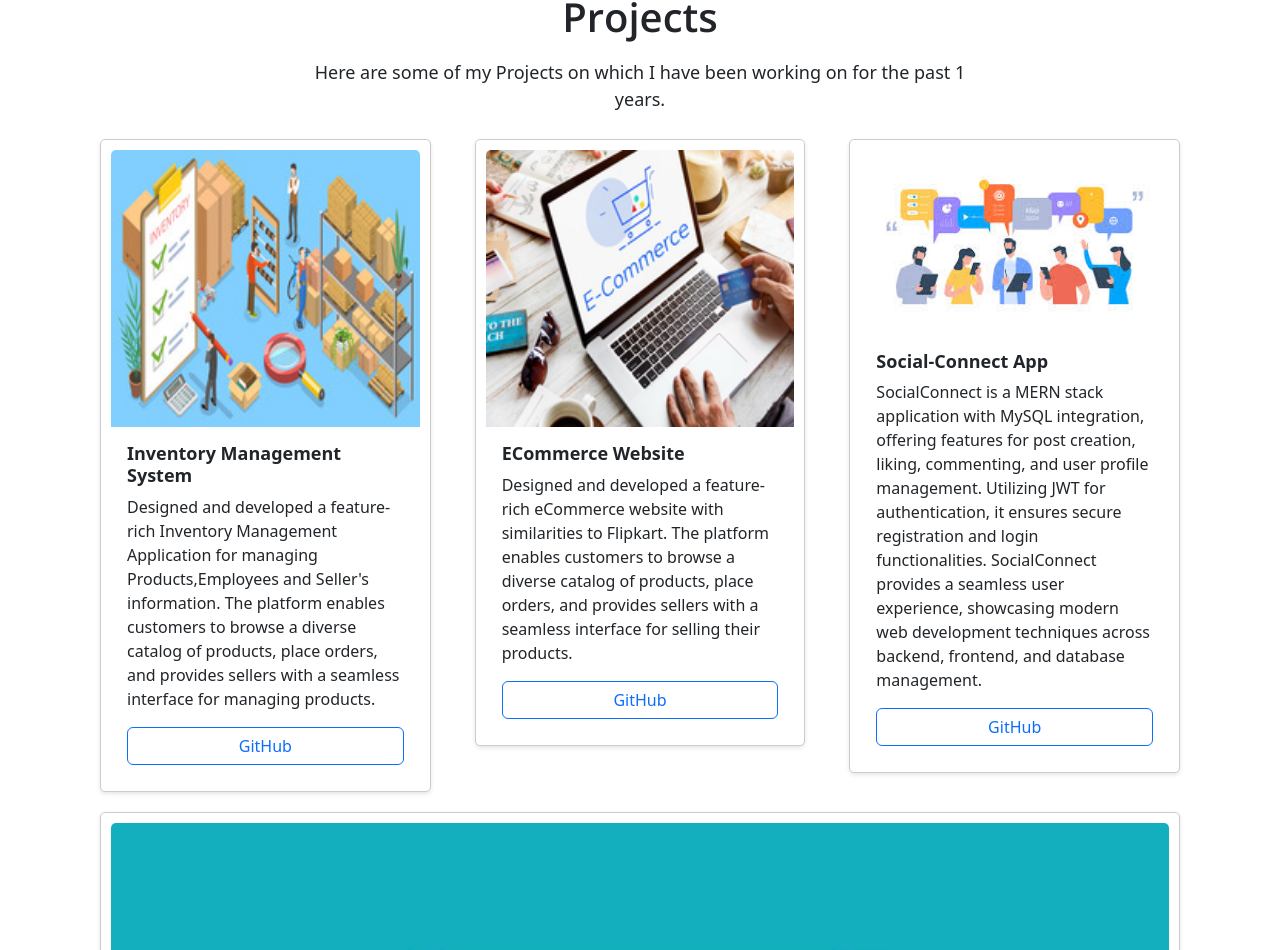
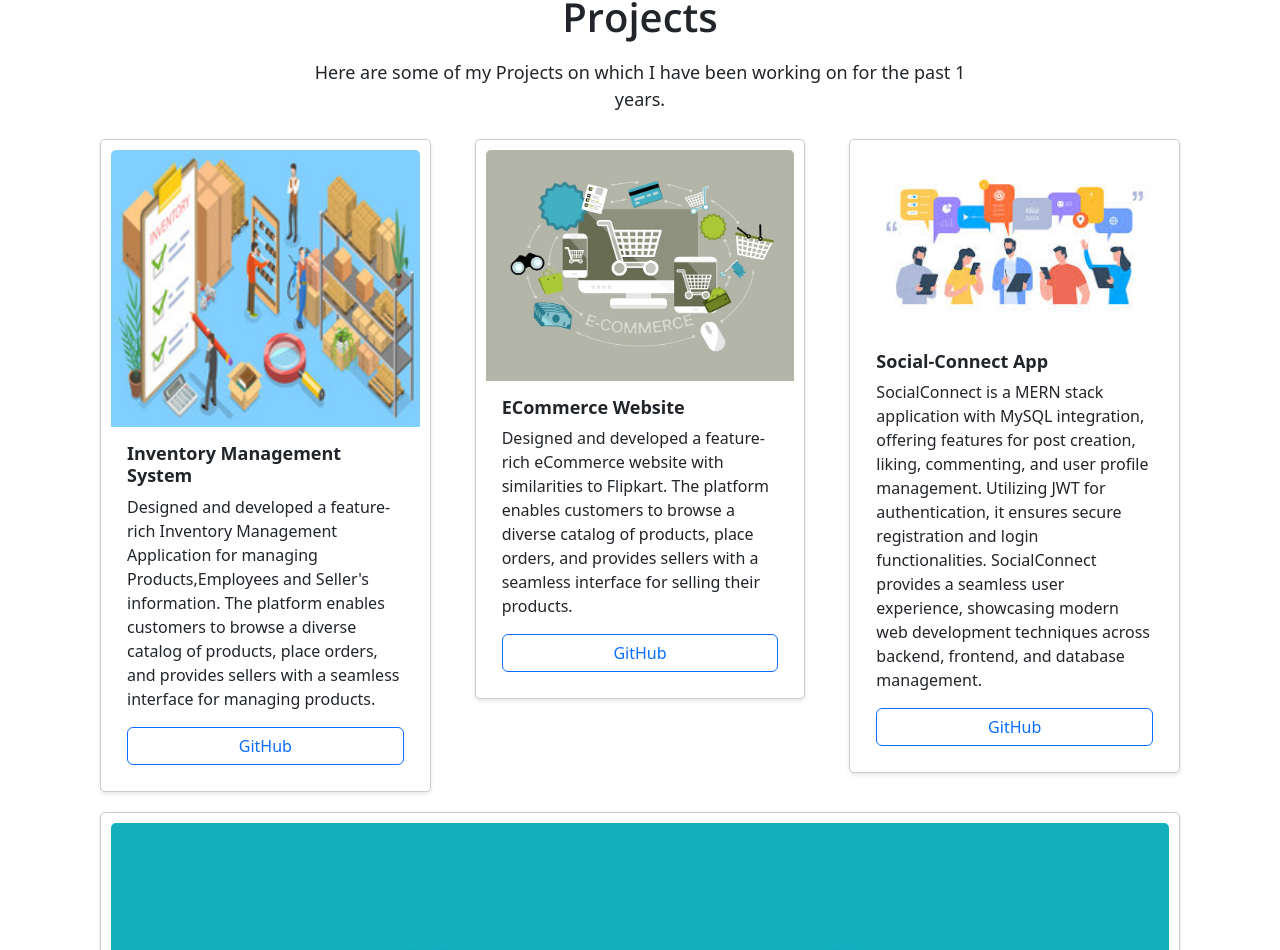
Before and after one commit to AniketPawase/PortfolioNew, a React (Create React App) app: page / in a window 1280 px wide. Shown: the part 1679-2629 px from the top of the page. Built offline with nearby package versions, Linux system fonts and the light colour scheme; a web font is replaced by a local one.

Commit message:
project changes

```diff
--- a/src/component/Home.js
+++ b/src/component/Home.js
@@ -42,7 +42,7 @@ function Home() {
           </p>
           <div className="d-grid gap-2 d-md-flex justify-content-md-start mb-4 mb-lg-3">
             <a
-              href="https://drive.google.com/file/d/1_6RPxsRmj516Bj2sQbjxn0YqlB_ZT7uK/view?usp=drive_link"
+              href="https://drive.google.com/file/d/1DjKZYA2UBgVH1K0_YEtXVPA2-DKOC3nn/view?usp=drive_link"
               target="_blank"
               rel="noopener noreferrer"
               className="text-decoration-none btn btn-outline-primary btn-lg px-4 me-md-2 fw-bold"
--- a/src/component/Project.js
+++ b/src/component/Project.js
@@ -29,7 +29,7 @@ function Project() {
             description={
               "Designed and developed a feature-rich eCommerce website with similarities to Flipkart. The platform enables customers to browse a diverse catalog of products, place orders, and provides sellers with a seamless interface for selling their products."
             }
-            image={"./images/Ecommerce.jpg"}
+            image={"./images/e-commerce.jpg"}
             Github={"https://github.com/ayush-chothe/eCommerce"}
           />
         </Col>
@@ -40,7 +40,7 @@ function Project() {
             "SocialConnect is a MERN stack application with MySQL integration, offering features for post creation, liking, commenting, and user profile management. Utilizing JWT for authentication, it ensures secure registration and login functionalities. SocialConnect provides a seamless user experience, showcasing modern web development techniques across backend, frontend, and database management."
             }
             image={"./images/socialConnect.jpeg"}
-            Github={"https://github.com/AniketPawase/ToDoListApp.git"}
+            Github={"https://github.com/AniketPawase/WebApp.git"}
           />
         </Col>
         <Col>
```
